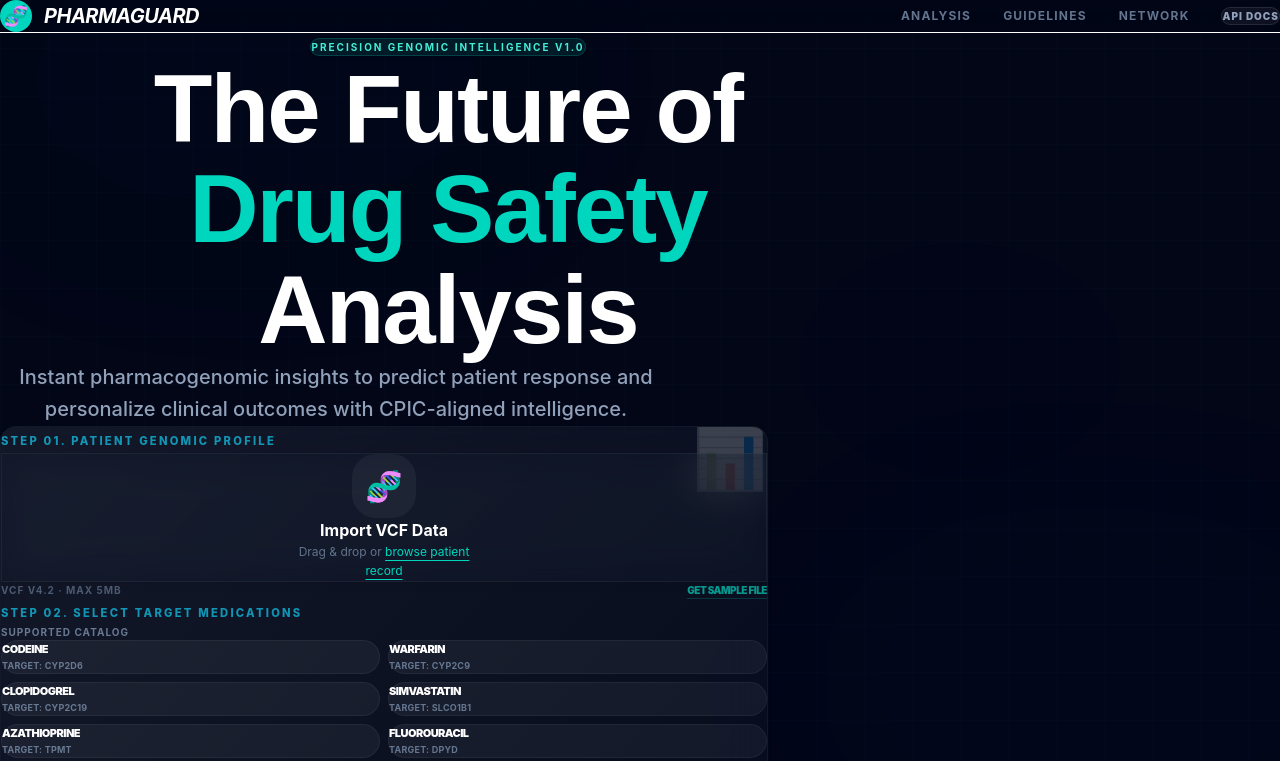
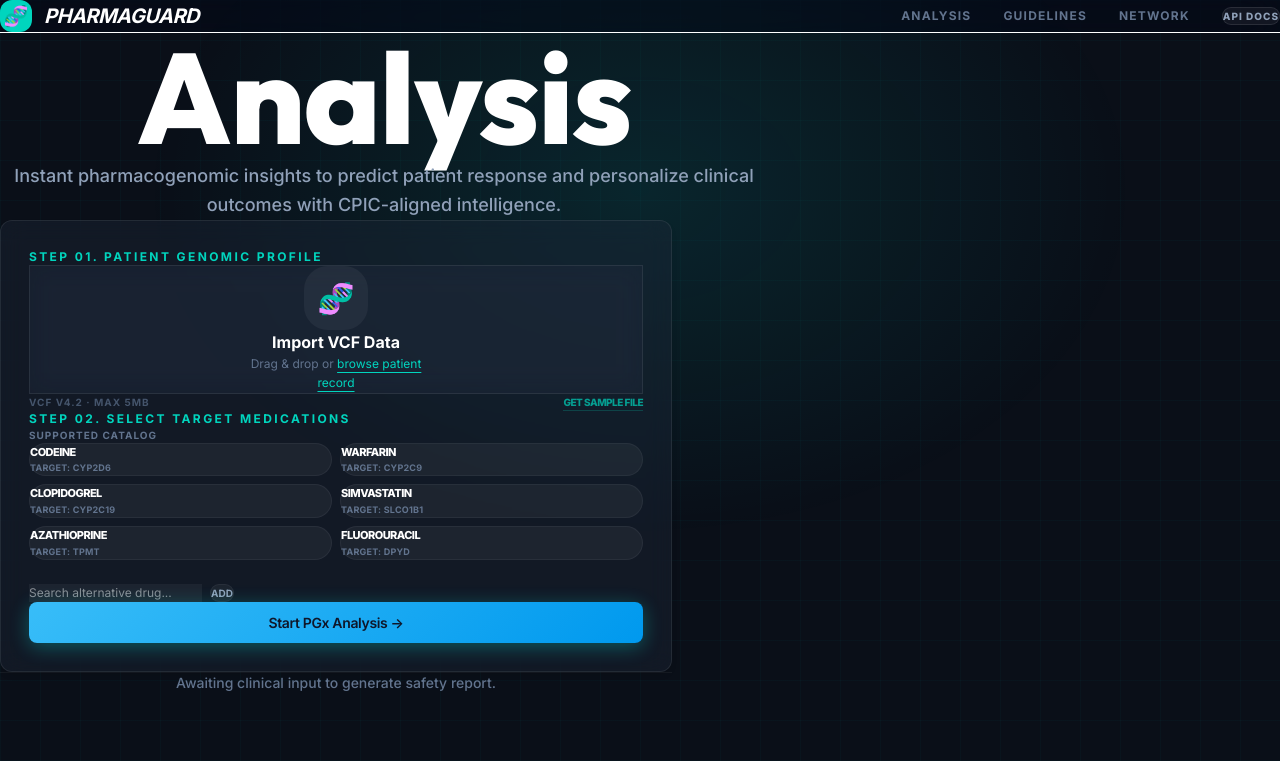
Before and after one commit to professionalgopalrai-del/pharmaguard, a Next.js app: page / in a window 1280 px wide. Shown: the top 761 px of the page. Built offline with nearby package versions, Linux system fonts and the light colour scheme.

Commit message:
Revert: Restore Phase 3 design state as requested by user (Vercel reference)

```diff
--- a/app/globals.css
+++ b/app/globals.css
@@ -1,44 +1,42 @@
+@import url('https://fonts.googleapis.com/css2?family=Inter:wght@300;400;500;600;700;800&family=Outfit:wght@400;500;600;700;800&family=JetBrains+Mono:wght@400;500&display=swap');
 @import "tailwindcss";
-@import url('https://fonts.googleapis.com/css2?family=Inter:wght@300;400;500;600;700;800&family=Outfit:wght@400;500;600;700;800&family=JetBrains+Mono:wght@400;500&display=swap');
 
 :root {
-  /* Premium "Clean Medical" Palette */
-  --bg-primary: #020617;
+  /* Cleaner, Approachable Medical Palette */
+  --bg-primary: #0a0f18;
   --bg-secondary: #0f172a;
-  --bg-card: rgba(15, 23, 42, 0.6);
-  --bg-card-hover: rgba(30, 41, 59, 0.8);
+  --bg-card: rgba(30, 41, 59, 0.4);
+  --bg-card-hover: rgba(30, 41, 59, 0.6);
 
-  /* Vibrant Medical Cyan */
-  --teal: #22d3ee;
-  --teal-dim: #0891b2;
-  --teal-glow: rgba(34, 211, 238, 0.15);
-  --teal-border: rgba(34, 211, 238, 0.2);
+  /* Softer Cyan Accent */
+  --teal: #38bdf8;
+  --teal-dim: #0ea5e9;
+  --teal-glow: rgba(56, 189, 248, 0.1);
+  --teal-border: rgba(56, 189, 248, 0.2);
 
-  /* High-Contrast Typography */
+  /* Refined Typography */
   --text-primary: #f8fafc;
-  --text-secondary: #e2e8f0;
-  --text-muted: #94a3b8;
-  --text-on-accent: #020617;
+  --text-secondary: #cbd5e1;
+  --text-muted: #64748b;
+  --text-on-accent: #0f172a;
 
-  /* Sophisticated Risk Scale */
-  --risk-safe: #10b981;
+  /* Risk Scale - Friendly & Clear */
+  --risk-safe: #22c55e;
   --risk-adjust: #f59e0b;
-  --risk-toxic: #f43f5e;
-  --risk-ineffective: #a855f7;
-  --risk-unknown: #64748b;
+  --risk-toxic: #ef4444;
+  --risk-ineffective: #8b5cf6;
+  --risk-unknown: #475569;
 
-  /* Premium Shadows - Multi-layered for Depth */
-  --shadow-premium: 0 1px 3px 0 rgb(0 0 0 / 0.1), 0 1px 2px -1px rgb(0 0 0 / 0.1),
-    0 4px 6px -1px rgb(0 0 0 / 0.1), 0 2px 4px -2px rgb(0 0 0 / 0.1),
-    0 10px 15px -3px rgb(0 0 0 / 0.1), 0 4px 6px -4px rgb(0 0 0 / 0.1);
-  --glass-blur: 20px;
+  /* Simplified Shadows & Glass */
+  --glass-blur: 12px;
+  --shadow-premium: 0 4px 6px -1px rgb(0 0 0 / 0.1), 0 2px 4px -2px rgb(0 0 0 / 0.1);
 
-  /* Precision Layout */
-  --radius: 12px;
-  --radius-lg: 16px;
-  --radius-xl: 32px;
-  --transition: all 0.4s cubic-bezier(0.16, 1, 0.3, 1);
-  --duration: 0.3s;
+  /* Practical Layout */
+  --radius: 8px;
+  --radius-lg: 12px;
+  --radius-xl: 24px;
+  --transition: all 0.2s cubic-bezier(0.4, 0, 0.2, 1);
+  --duration: 0.2s;
 }
 
 *,
@@ -70,8 +68,7 @@ h4,
 h5,
 h6 {
   font-family: 'Outfit', sans-serif;
-  letter-spacing: -0.02em;
-  font-weight: 700;
+  letter-spacing: -0.01em;
 }
 
 /* Background grid */
@@ -80,93 +77,96 @@ body::before {
   position: fixed;
   inset: 0;
   background-image:
-    linear-gradient(rgba(34, 211, 238, 0.02) 1px, transparent 1px),
-    linear-gradient(90deg, rgba(34, 211, 238, 0.02) 1px, transparent 1px);
-  background-size: 48px 48px;
+    linear-gradient(rgba(0, 210, 200, 0.03) 1px, transparent 1px),
+    linear-gradient(90deg, rgba(0, 210, 200, 0.03) 1px, transparent 1px);
+  background-size: 40px 40px;
   pointer-events: none;
   z-index: 0;
 }
 
-/* Premium Card Base */
+/* Radial glow */
+.bg-glow {
+  position: fixed;
+  top: -20%;
+  left: 50%;
+  transform: translateX(-50%);
+  width: 1000px;
+  height: 700px;
+  background: radial-gradient(ellipse at center, rgba(0, 242, 234, 0.1) 0%, transparent 70%);
+  pointer-events: none;
+  z-index: -1;
+}
+
+/* Premium Cards */
 .card {
   background: var(--bg-card);
   backdrop-filter: blur(var(--glass-blur));
   -webkit-backdrop-filter: blur(var(--glass-blur));
   border: 1px solid var(--teal-border);
   border-radius: var(--radius-lg);
+  padding: 1.75rem;
   box-shadow: var(--shadow-premium);
-  transition: var(--transition);
+  transition: all var(--duration) var(--transition);
   position: relative;
   overflow: hidden;
 }
 
-.card::before {
-  content: '';
-  position: absolute;
-  inset: 0;
-  background: linear-gradient(135deg, rgba(255, 255, 255, 0.05), transparent);
-  pointer-events: none;
-}
-
 .card:hover {
-  transform: translateY(-4px);
-  border-color: rgba(34, 211, 238, 0.4);
-  box-shadow: 0 20px 25px -5px rgb(0 0 0 / 0.1), 0 8px 10px -6px rgb(0 0 0 / 0.1), 0 0 20px rgba(34, 211, 238, 0.1);
+  transform: translateY(-4px) scale(1.002);
+  border-color: rgba(0, 242, 234, 0.4);
+  box-shadow: 0 12px 40px rgba(0, 0, 0, 0.9), 0 0 20px rgba(0, 242, 234, 0.1);
 }
 
 .frosted {
-  background: rgba(15, 23, 42, 0.4);
-  backdrop-filter: blur(20px);
-  -webkit-backdrop-filter: blur(20px);
-  border: 1px solid rgba(255, 255, 255, 0.05);
-  box-shadow: 0 4px 6px -1px rgb(0 0 0 / 0.1);
+  background: var(--bg-card);
+  backdrop-filter: blur(var(--glass-blur));
+  -webkit-backdrop-filter: blur(var(--glass-blur));
+  border: 1px solid rgba(255, 255, 255, 0.08);
 }
 
-/* Typography & Labels */
+/* Utilities */
 .section-title {
   font-size: 0.7rem;
   font-weight: 800;
-  letter-spacing: 0.2em;
+  letter-spacing: 0.15em;
   text-transform: uppercase;
-  color: var(--teal-dim);
-  margin-bottom: 1rem;
+  color: var(--text-muted);
+  margin-bottom: 0.75rem;
 }
 
-/* Custom Buttons */
+.mono {
+  font-family: 'JetBrains Mono', monospace;
+}
+
+/* Buttons */
 .btn {
   display: inline-flex;
   align-items: center;
   gap: 8px;
-  padding: 0.75rem 1.5rem;
+  padding: 0.6rem 1.25rem;
   border-radius: var(--radius);
   font-size: 0.875rem;
   font-weight: 600;
   cursor: pointer;
-  transition: var(--transition);
+  transition: all var(--transition);
   border: none;
 }
 
 .btn-primary {
-  background: var(--teal);
-  color: var(--bg-primary);
-  box-shadow: 0 4px 14px 0 rgba(34, 211, 238, 0.39);
+  background: linear-gradient(135deg, var(--teal), #0099ee);
+  color: var(--text-on-accent);
+  box-shadow: 0 4px 20px rgba(0, 242, 234, 0.3);
 }
 
 .btn-primary:hover:not(:disabled) {
-  background: #67e8f9;
   transform: translateY(-2px);
-  box-shadow: 0 6px 20px rgba(34, 211, 238, 0.23);
+  box-shadow: 0 8px 25px rgba(0, 242, 234, 0.5);
 }
 
 .btn-secondary {
-  background: rgba(255, 255, 255, 0.05);
-  color: var(--text-primary);
-  border: 1px solid rgba(255, 255, 255, 0.1);
-}
-
-.btn-secondary:hover {
-  background: rgba(255, 255, 255, 0.1);
-  border-color: rgba(255, 255, 255, 0.2);
+  background: transparent;
+  color: var(--teal);
+  border: 1px solid var(--teal-border);
 }
 
 /* Animations */
@@ -183,26 +183,5 @@ body::before {
 }
 
 .animate-fade-in {
-  animation: fadeIn 0.6s cubic-bezier(0.16, 1, 0.3, 1) forwards;
+  animation: fadeIn 0.4s ease forwards;
 }
-
-@keyframes pulse-slow {
-
-  0%,
-  100% {
-    opacity: 0.1;
-  }
-
-  50% {
-    opacity: 0.2;
-  }
-}
-
-.animate-pulse-slow {
-  animation: pulse-slow 6s ease-in-out infinite;
-}
-
-/* Mono for technical data */
-.mono {
-  font-family: 'JetBrains Mono', monospace;
-}
--- a/app/page.tsx
+++ b/app/page.tsx
@@ -34,7 +34,6 @@ export default function Home() {
       if (!res.ok) throw new Error(data.error || 'Analysis failed');
 
       setResult(data);
-      // Wait for next tick to scroll
       setTimeout(() => {
         document.getElementById('results-section')?.scrollIntoView({ behavior: 'smooth' });
       }, 100);
@@ -57,12 +56,7 @@ export default function Home() {
 
   return (
     <div className="min-h-screen flex flex-col relative">
-      {/* ── Background Atmosphere ────────────────────────── */}
-      <div className="fixed inset-0 pointer-events-none -z-10 overflow-hidden">
-        <div className="absolute top-[-20%] left-[-10%] w-[60%] h-[60%] bg-cyan-500/10 blur-[120px] rounded-full animate-pulse-slow"></div>
-        <div className="absolute bottom-[-10%] right-[-10%] w-[50%] h-[50%] bg-blue-600/10 blur-[100px] rounded-full animate-pulse-slow" style={{ animationDelay: '2s' }}></div>
-        <div className="absolute top-[30%] right-[10%] w-[30%] h-[30%] bg-purple-600/5 blur-[80px] rounded-full animate-pulse-slow" style={{ animationDelay: '4s' }}></div>
-      </div>
+      <div className="bg-glow" />
 
       {/* ── Navigation ──────────────────────────────────── */}
       <nav className="flex items-center justify-between px-10 py-6 border-b border-white border-opacity-5 sticky top-0 bg-slate-950/40 backdrop-blur-xl z-50">
@@ -87,73 +81,61 @@ export default function Home() {
       </nav>
 
       {/* ── Hero section ────────────────────────────────────── */}
-      <header className="text-center pt-32 pb-24 px-6 max-w-4xl mx-auto w-full animate-fade-in">
-        <div className="inline-flex items-center gap-2 px-3 py-1 bg-teal-400/10 border border-teal-400/20 rounded-full text-[10px] text-teal-300 font-bold mb-8 tracking-[0.2em] uppercase shadow-sm">
-          Precision Genomic Intelligence v1.0
-        </div>
-
-        <h1 className="text-6xl md:text-8xl font-bold tracking-tight mb-8 text-white leading-[1.05]">
-          The Future of<br />
-          <span className="text-teal-400">Drug Safety</span> Analysis
+      <header className="text-center pt-24 pb-16 px-6 max-w-3xl mx-auto w-full animate-fade-in">
+        <h1 className="text-8xl md:text-9xl font-extrabold tracking-tight mb-6 text-white">
+          Analysis
         </h1>
 
-        <p className="text-xl text-slate-400 leading-relaxed mb-0 font-medium max-w-2xl mx-auto">
+        <p className="text-lg text-slate-400 leading-relaxed mb-0 font-medium">
           Instant pharmacogenomic insights to predict patient response and personalize clinical outcomes with CPIC-aligned intelligence.
         </p>
       </header>
 
       {/* ── Main content ───────────────────────────────── */}
-      <main className="flex-1 max-w-3xl w-full mx-auto px-6 pb-40">
-        <div className="space-y-16">
+      <main className="flex-1 max-w-2xl w-full mx-auto px-6 pb-32">
+        <div className="space-y-12">
 
           {/* Form Container */}
-          <div className="card frosted p-12 border-white/10 shadow-2xl relative">
-            <div className="absolute top-0 right-0 p-8 opacity-20 hidden sm:block">
-              <span className="text-6xl">📊</span>
-            </div>
-
+          <div className="card frosted p-10 border-white/5 shadow-xl">
             {/* Step 1 */}
-            <div className="mb-14">
-              <label className="section-title">Step 01. Patient Genomic Profile</label>
+            <div className="mb-12">
+              <label className="text-xs font-bold text-teal-400 uppercase tracking-[0.2em] mb-4 block">Step 01. Patient Genomic Profile</label>
               <FileUpload onFile={setVcfFile} file={vcfFile} />
             </div>
 
             {/* Step 2 */}
-            <div className="mb-14">
-              <label className="section-title">Step 02. Select Target Medications</label>
+            <div className="mb-12">
+              <label className="text-xs font-bold text-teal-400 uppercase tracking-[0.2em] mb-4 block">Step 02. Select Target Medications</label>
               <DrugInput selected={selectedDrugs} onChange={setSelectedDrugs} />
             </div>
 
             {/* Analyze button */}
             <button
-              className={`btn btn-primary w-full py-6 text-lg justify-center font-bold tracking-tight shadow-xl transition-all ${!canAnalyze ? 'opacity-50 grayscale cursor-not-allowed' : 'hover:scale-[1.01]'}`}
+              className="btn btn-primary w-full py-5 text-base justify-center font-bold tracking-tight shadow-xl"
               onClick={handleAnalyze}
               disabled={!canAnalyze || loading}
               id="analyze-btn"
             >
               {loading ? (
-                <div className="flex items-center gap-4">
-                  <LoadingSpinner />
-                  <span>Synthesizing Clinical Data...</span>
-                </div>
+                <>
+                  <span className="animate-spin mr-3">⟳</span>
+                  Analyzing Genome...
+                </>
               ) : (
-                <div className="flex items-center gap-3">
-                  <span>Start PGx Analysis</span>
-                  <span className="text-xl">→</span>
-                </div>
+                <>Start PGx Analysis →</>
               )}
             </button>
           </div>
 
           {/* Results Display */}
-          <div className="min-h-[200px]" id="results-section">
+          <div className="min-h-[200px]">
             {loading ? (
-              <div className="py-24 flex flex-col items-center justify-center text-center animate-pulse">
-                <p className="text-teal-400 font-bold tracking-widest uppercase text-xs mb-4">Computing Variants</p>
+              <div className="card frosted py-20 flex flex-col items-center justify-center text-center animate-pulse">
                 <LoadingSpinner />
+                <p className="mt-6 text-slate-400 font-medium tracking-tight">Processing clinical variants...</p>
               </div>
             ) : result ? (
-              <div className="animate-fade-in border-t border-white/5 pt-20">
+              <div id="results-section" className="animate-fade-in">
                 <ResultsPanel
                   results={result.results as Parameters<typeof ResultsPanel>[0]['results']}
                   meta={result.meta}
@@ -162,8 +144,8 @@ export default function Home() {
                 />
               </div>
             ) : (
-              <div className="text-center px-8 border-t border-white/5 pt-20">
-                <p className="text-sm text-slate-500 font-medium italic">Awaiting clinical input to generate safety report.</p>
+              <div className="text-center px-8 border-t border-white/5 pt-12">
+                <p className="text-sm text-slate-500 font-medium">Awaiting clinical input to generate safety report.</p>
               </div>
             )}
           </div>
@@ -171,22 +153,16 @@ export default function Home() {
       </main>
 
       {/* ── Footer ─────────────────────────────────────── */}
-      <footer className="border-t border-white border-opacity-5 py-12 px-10 flex flex-col md:flex-row justify-between items-center gap-6 bg-slate-950/40 backdrop-blur-md">
-        <div>
-          <p className="text-xs font-bold text-slate-500 tracking-widest uppercase mb-2">
-            🧬 PharmaGuard Platform
-          </p>
-          <p className="text-[10px] text-slate-600 font-medium">
-            Clinical data aligned with CPIC v3.4 Star-Allele Guidelines.
-          </p>
+      <footer className="border-t border-white border-opacity-5 py-8 px-10 flex flex-col md:row justify-between items-center gap-4 bg-slate-950/40">
+        <div className="flex items-center gap-3">
+          <div className="w-5 h-5 rounded bg-teal-400 flex items-center justify-center">
+            <span className="text-[10px]">🧬</span>
+          </div>
+          <span className="font-bold text-xs tracking-tight text-white uppercase italic">PharmaGuard Platform</span>
         </div>
-        <div className="flex gap-10">
-          <p className="text-[10px] font-bold text-slate-600 uppercase tracking-widest">
-            RIFT 2026 · PGx TRACK
-          </p>
-          <p className="text-[10px] font-bold text-slate-600 uppercase tracking-widest">
-            MADE WITH GEMINI 2.0
-          </p>
+        <div className="flex gap-8">
+          <p className="text-[10px] font-bold text-slate-600 uppercase tracking-widest">RIFT 2026 · PGx TRACK</p>
+          <p className="text-[10px] font-bold text-slate-600 uppercase tracking-widest">MADE WITH GEMINI 2.0</p>
         </div>
       </footer>
     </div>
```
Also changed, not shown: app/components/ExplanationSection.tsx (+18 -35 lines), app/components/ResultsPanel.tsx (+52 -101 lines), app/components/RiskBadge.tsx (+10 -20 lines), app/components/VariantTable.tsx (+20 -47 lines).
